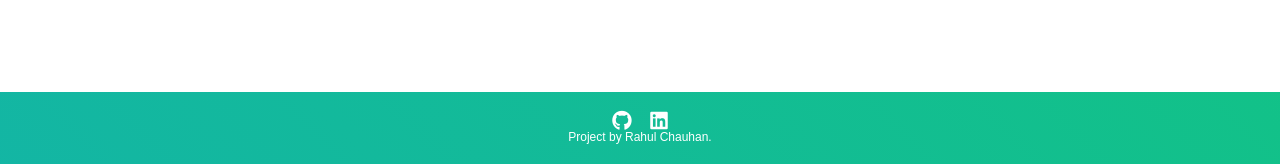
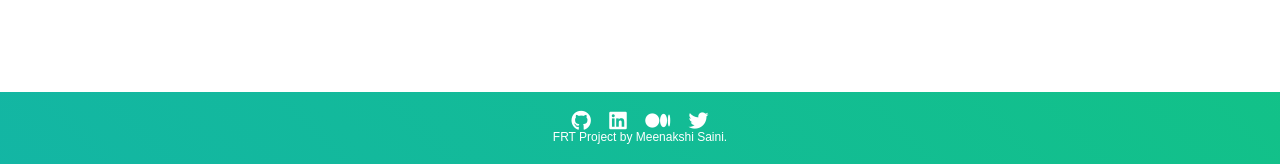
Before and after one commit to Meeta-motherfds/DiabPrecitor, a Flask app: template templates/result.html in a window 1280 px wide. Shown: the part 636-800 px from the top of the page. Run offline with Flask 2, Linux system fonts and the light colour scheme; the template is opened without the code that fills it, so the values that code supplies are empty; parts of the project's set-up code (start-up, migrations or seed data) failed here and were passed over; some libraries are stand-ins or nearby versions.

Commit message:
Update result.html

```diff
--- a/templates/result.html
+++ b/templates/result.html
@@ -34,11 +34,14 @@
 		<!-- Footer -->
        <div class='footer'>
            <div class="contact">
-               <a target="_blank" href="https://github.com/im-rcr"><i class="fab fa-github fa-lg contact-icon"></i></a>
-               <a target="_blank" href="https://www.linkedin.com/in/rahul-chauhan-b54842154/"><i class="fab fa-linkedin fa-lg contact-icon"></i></a>
+               <a target="_blank" href="https://github.com/Meeta-motherfds"><i class="fab fa-github fa-lg contact-icon"></i></a>
+               <a target="_blank" href="https://www.linkedin.com/in/meenakshi-meeta-saini-a249aa197/"><i class="fab fa-linkedin fa-lg contact-icon"></i></a>
+               <a target="_blank" href="https://medium.com/@meenakshi.saini352"><i class="fab fa-medium fa-lg contact-icon"></i></a>
+               <a target="_blank"href="https://twitter.com/Meenaks00882522"><i class="fab fa-twitter fa-lg contact-icon"></i></a>
            </div>
-           <p class='footer-description'>Project by Rahul Chauhan.</p>
+           <p class='footer-description'>FRT Project by Meenakshi Saini.</p>
        </div>
+
 
 	</body>
 </html>
```
